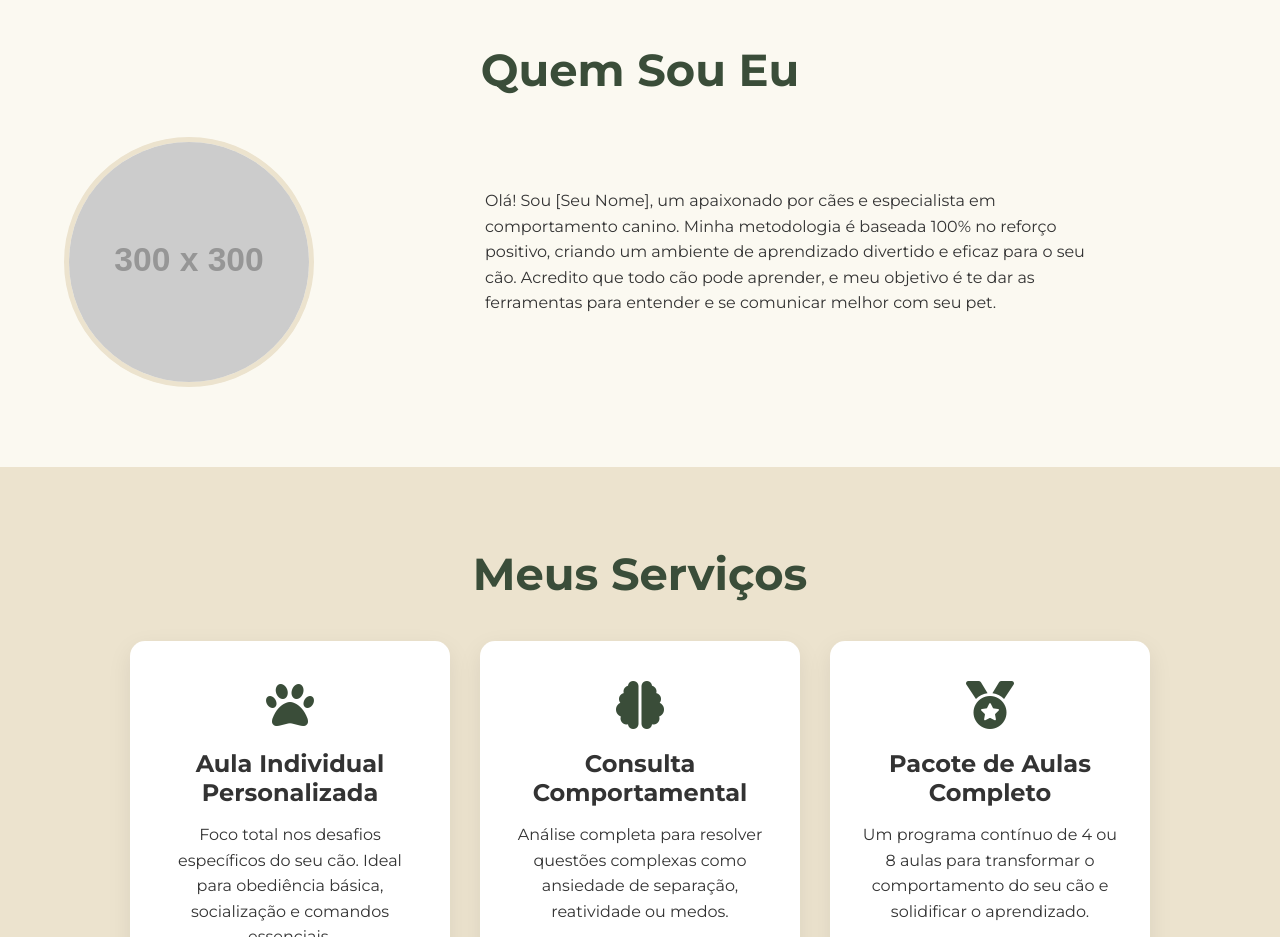
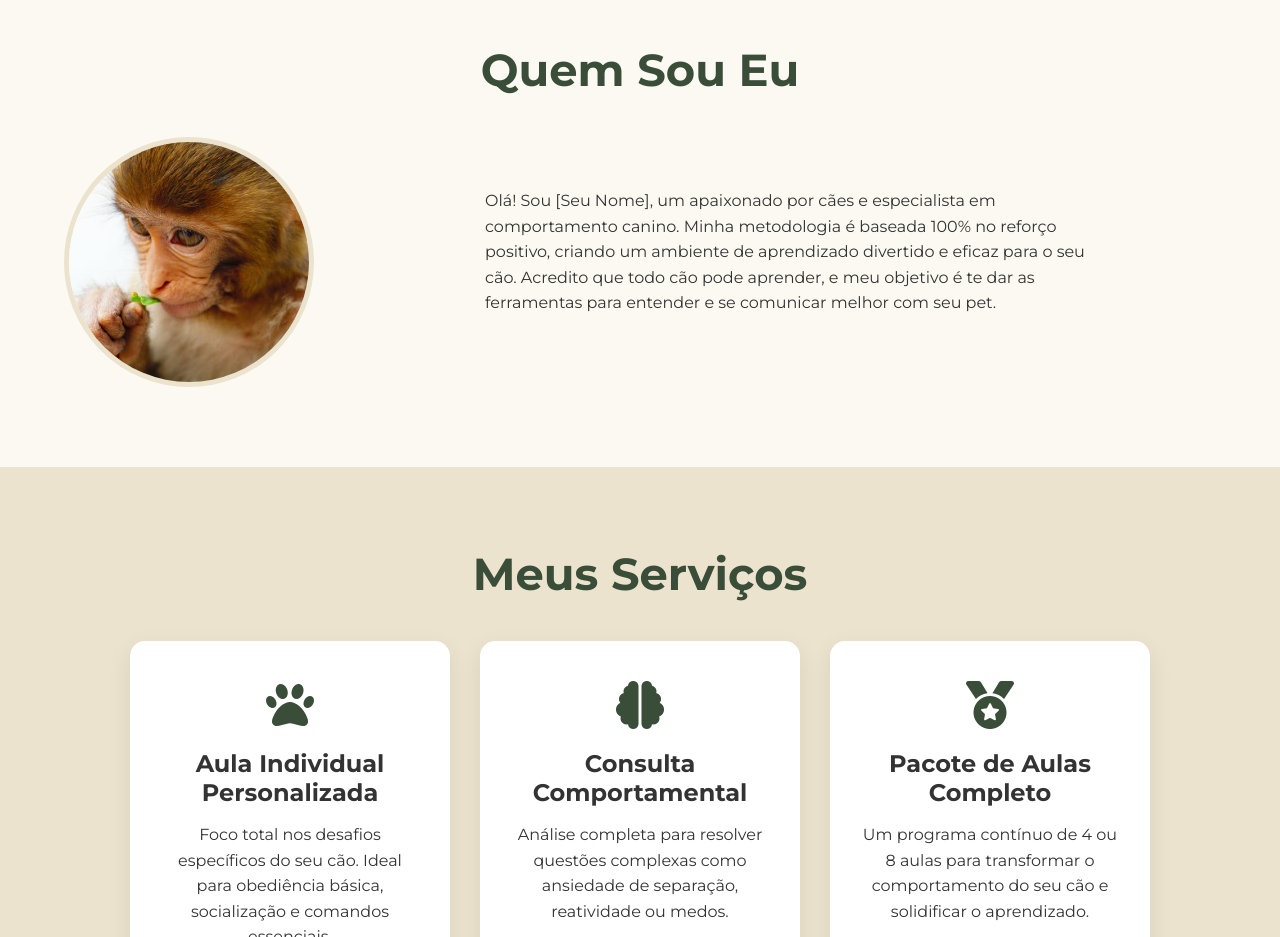
Before and after one commit to MarGLob/V-nculo-Canino, a plain HTML site: page index.html in a window 1280 px wide. Shown: the part 820-1757 px from the top of the page. Drawn offline with Linux system fonts and the light colour scheme; placeholder pictures from the web are drawn by us; a script that the page names is missing.

Commit message:
Update index.html

```diff
--- a/index.html
+++ b/index.html
@@ -42,7 +42,7 @@
         <section id="sobre">
             <h2>Quem Sou Eu</h2>
             <div class="sobre-container">
-                <img src="https://placehold.co/300x300/E8D5C4/313131?text=Sua+Foto" alt="Foto do Adestrador" class="profile-pic">
+                <img src="mamaco.jpg" alt="Foto do Adestrador" class="profile-pic">
                 <p>Olá! Sou [Seu Nome], um apaixonado por cães e especialista em comportamento canino. Minha metodologia é baseada 100% no reforço positivo, criando um ambiente de aprendizado divertido e eficaz para o seu cão. Acredito que todo cão pode aprender, e meu objetivo é te dar as ferramentas para entender e se comunicar melhor com seu pet.</p>
             </div>
         </section>
```
